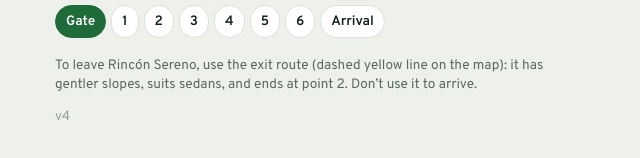
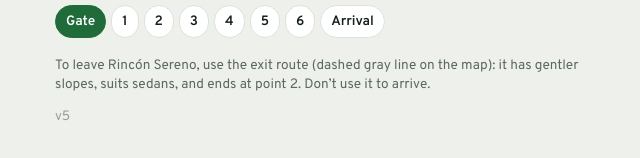
Before and after one commit to rinconserenochica-pty/cabins, a plain HTML site: page llegada-nido/index.html in a window 1280 px wide. Shown: the part 786-944 px from the top of the page, 319-959 px from the left. Drawn offline with Linux system fonts and the light colour scheme.

Commit message:
Add files via upload

```diff
--- a/llegada-nido/index.html
+++ b/llegada-nido/index.html
@@ -168,7 +168,7 @@ button:focus-visible,summary:focus-visible{outline:3px solid var(--amber);outlin
 
   <p class="foot" data-t="foot"></p>
   <p id="diag" style="display:none;margin-top:8px;padding:8px;border-radius:8px;background:#b3261e;color:#fff;font-size:.8rem"></p>
-  <p class="foot" style="margin-top:6px;opacity:.6">v4</p>
+  <p class="foot" style="margin-top:6px;opacity:.6">v5</p>
 </div>
 
 <script>
@@ -191,7 +191,7 @@ window.addEventListener('error',function(e){
       soundOn:'🔊', soundOff:'🔇', again:'↻ Repetir tramo',
       prev:'Anterior', next:'Siguiente punto', start:'Empezar', restart:'Volver al inicio',
       playing:'En camino…', arrived:'✓ Llegaste', paused:'Pausa · toca para seguir',
-      foot:'Para salir de Rincón Sereno usa la ruta de salida (línea amarilla punteada en el mapa): tiene pendientes más suaves, apta para autos sedanes, y termina en el punto 2. No la uses para llegar.',
+      foot:'Para salir de Rincón Sereno usa la ruta de salida (línea gris punteada en el mapa): tiene pendientes más suaves, apta para autos sedanes, y termina en el punto 2. No la uses para llegar.',
       exit:'Salida',
       chipStart:'Portón', chipEnd:'Llegada', point:n=>`Punto ${n} de 6`,
       steps:[
@@ -217,7 +217,7 @@ window.addEventListener('error',function(e){
       soundOn:'🔊', soundOff:'🔇', again:'↻ Replay section',
       prev:'Back', next:'Next point', start:'Start', restart:'Back to start',
       playing:'On the way…', arrived:'✓ You’re here', paused:'Paused · tap to resume',
-      foot:'To leave Rincón Sereno, use the exit route (dashed yellow line on the map): it has gentler slopes, suits sedans, and ends at point 2. Don’t use it to arrive.',
+      foot:'To leave Rincón Sereno, use the exit route (dashed gray line on the map): it has gentler slopes, suits sedans, and ends at point 2. Don’t use it to arrive.',
       exit:'Exit',
       chipStart:'Gate', chipEnd:'Arrival', point:n=>`Point ${n} of 6`,
       steps:[
@@ -245,7 +245,7 @@ window.addEventListener('error',function(e){
   // stop = segundo del video donde se pausa al llegar a cada punto.
   // Cada tramo va del stop anterior al siguiente: el video avanza sin saltos.
   const STEPS = [
-    {icon:'start', stop:0.8,  frac:0},
+    {icon:'start', stop:0,  frac:0},
     {icon:'ref',   stop:4.1, at:[495,995], pin:[60,0]},
     {icon:'forkRight', stop:13.8, mark:12, at:[720,690], pin:[60,0]},
     {icon:'keepOn', stop:21.3, mark:18.5, at:[812,594], pin:[62,-6]},
@@ -391,7 +391,16 @@ window.addEventListener('error',function(e){
     if(t>=segEnd-0.03){ atStop=true; arrived(); }
   }
   v.addEventListener('timeupdate',()=>{ if(!v.paused) tick(); });
-  setInterval(()=>{ if(!v.paused) tick(); },120);
+  let playing=false;
+  v.addEventListener('playing',()=>{ playing=true; });
+  v.addEventListener('pause',()=>{ playing=false; });
+  v.addEventListener('ended',()=>{ playing=false; });
+  const DEBUG=/debug/.test(location.search);
+  setInterval(()=>{
+    if(playing||!v.paused) tick();
+    if(DEBUG){ const d=document.getElementById('diag'); d.style.display='block'; d.style.background='#333';
+      d.textContent='t='+v.currentTime.toFixed(2)+' seg='+segStart+'→'+segEnd+' rs='+v.readyState+' paused='+v.paused+' playing='+playing+' atStop='+atStop+' cur='+cur; }
+  },120);
 
   // reproduce el tramo que lleva al punto i
   function playSegment(i){
@@ -400,11 +409,12 @@ window.addEventListener('error',function(e){
     cancelAnimationFrame(raf); atStop=false;
     setStatus('playing');
     const needSeek=Math.abs(v.currentTime-segStart)>0.25;
-    if(needSeek && v.readyState>=1){ try{ v.currentTime=segStart; }catch(e){} }
+    if(needSeek && v.readyState>=2){ try{ v.currentTime=segStart; }catch(e){} }
     // play() debe ir directo del toque del usuario (requisito de iPhone)
     const pr=v.play(); if(pr&&pr.catch) pr.catch(()=>{ setStatus('paused'); });
-    if(needSeek && v.readyState<1){
-      v.addEventListener('loadedmetadata',()=>{ try{ v.currentTime=segStart; }catch(e){} },{once:true});
+    if(needSeek && v.readyState<2){
+      const s0=segStart;
+      v.addEventListener('canplay',()=>{ try{ v.currentTime=s0; }catch(e){} },{once:true});
     }
   }
 
```
